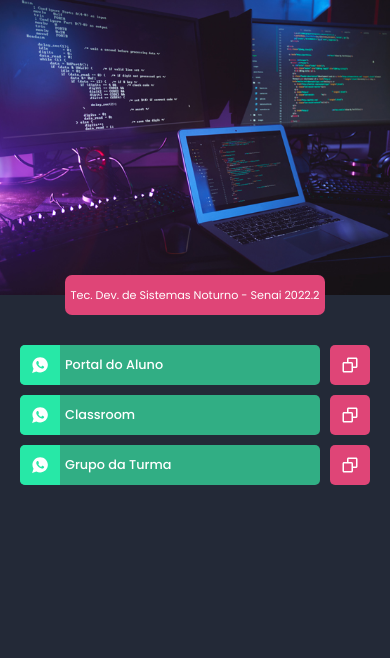
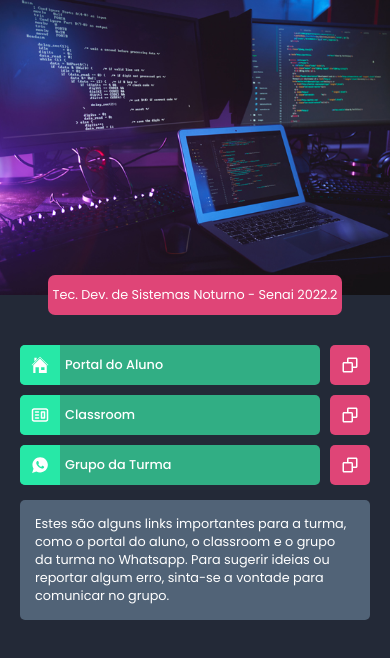
Before and after one commit to jeanjanrley/linksenai, a React app: page / in a window 390 px wide. Shown: the top 658 px of the page. Built offline with nearby package versions, Linux system fonts and the light colour scheme; the HTML template or start-up script is replaced by a standard one.

Commit message:
finalização da responsividade

```diff
--- a/src/App.scss
+++ b/src/App.scss
@@ -37,9 +37,9 @@
 			background: #DF4577;
 
 			h1 {
-				font-size: 0.7rem;
 				color: #fff;
 				font-weight: 400;
+				text-align: center;
 			}
 		}
 	}
@@ -53,13 +53,33 @@
 		padding: 20px;
 		margin: 0 auto;
 		margin-top: 30px;
+		gap: 15px;
 
 		.content-area {
 			display: flex;
-			flex: 1;
+			width: 100%;
 			flex-direction: column;
 			gap: 10px;
+		}
+	}
 
+	.warn-area,
+	.warn-box {
+		display: flex;
+		flex-direction: column;
+		gap: 5px;
+		width: 100%;
+	}
+
+	.warn-box {
+		background: #516377;
+		padding: 15px;
+		border-radius: 5px;
+		overflow: hidden;
+
+		p {
+			color: #fff;
+			font-weight: 400;
 		}
 	}
 }
--- a/src/App.tsx
+++ b/src/App.tsx
@@ -1,6 +1,8 @@
 import "./App.scss";
 import LinkButton from "./components/linkButton";
 import { IoLogoWhatsapp } from "react-icons/io";
+import { GiHouse } from "react-icons/gi";
+import { CgWebsite } from "react-icons/cg";
 
 function App() {
 	return (
@@ -13,20 +15,29 @@ function App() {
 			<div className="content-container">
 				<div className="content-area">
 					<LinkButton
-						Icon={IoLogoWhatsapp}
+						Icon={GiHouse}
 						text="Portal do Aluno"
-						href=""
+						href="https://senaiweb6.fieb.org.br/framehtml/web/app/edu/PortalEducacional/login/"
 					/>
 					<LinkButton
-						Icon={IoLogoWhatsapp}
+						Icon={CgWebsite}
 						text="Classroom"
-						href=""
+						href="https://classroom.google.com/u"
 					/>
 					<LinkButton
 						Icon={IoLogoWhatsapp}
 						text="Grupo da Turma"
-						href=""
+						href="https://chat.whatsapp.com/KBohZV9mUXVFlNVKMb9YFu"
 					/>
+				</div>
+				<div className="warn-area">
+					<div className="warn-box">
+						<p className="warn-text">
+							Estes são alguns links importantes para a turma, como o portal do aluno,
+							o classroom e o grupo da turma no Whatsapp. Para sugerir ideias ou reportar algum erro,
+							sinta-se a vontade para comunicar no grupo.
+						</p>
+					</div>
 				</div>
 			</div>
 		</div>
--- a/src/components/linkButton/styles.scss
+++ b/src/components/linkButton/styles.scss
@@ -42,7 +42,6 @@
 			padding: 5px;
 
 			p {
-				font-size: 0.8rem;
 				color: #fff;
 				font-weight: 500;
 			}
--- a/src/index.scss
+++ b/src/index.scss
@@ -5,10 +5,47 @@
 	font-family: 'Poppins', sans-serif;
 }
 
-a {
+h1,
+h2,
+h3,
+h4,
+h5,
+h6,
+span,
+a,
+p {
 	text-decoration: none;
+	font-size: 0.7rem;
 }
 
 :root {
 	background: #232937;
 }
+
+@media (min-width: 375px) {
+	h1,
+	h2,
+	h3,
+	h4,
+	h5,
+	h6,
+	span,
+	a,
+	p {
+		font-size: 0.8rem;
+	}
+}
+
+@media (min-width: 1024px) {
+	h1,
+	h2,
+	h3,
+	h4,
+	h5,
+	h6,
+	span,
+	a,
+	p {
+		font-size: 1rem;
+	}
+}
```
